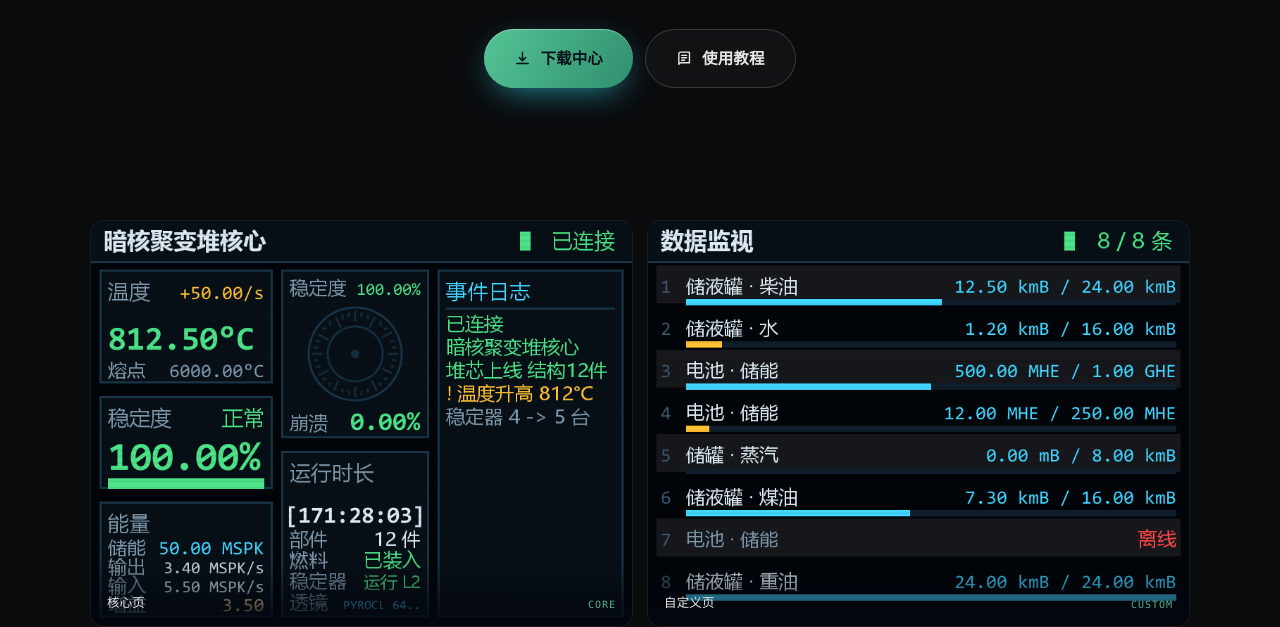
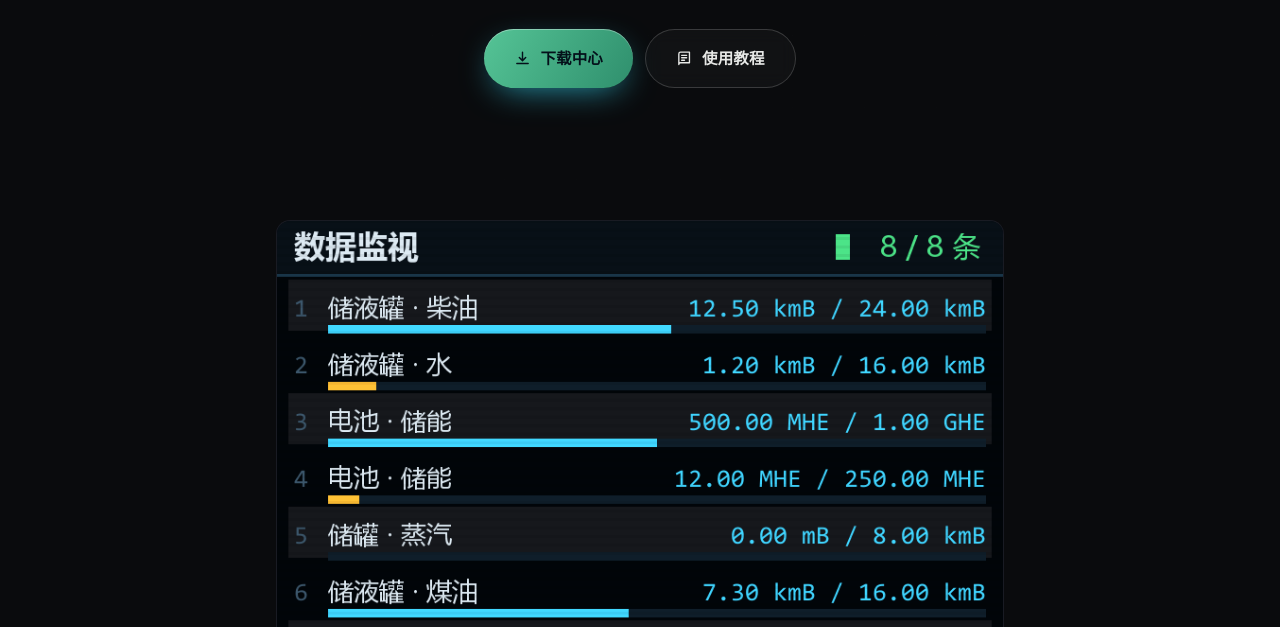
Before and after one commit to jiezhiyisichen/dfc-hub, a website: page index.html in a window 1280 px wide. Shown: the part 325-952 px from the top of the page. Drawn offline with Linux system fonts and the light colour scheme.

Commit message:
chore(home): 首页去掉核心页截图，只留自定义页并居中显示

```diff
--- a/assets/css/style.css
+++ b/assets/css/style.css
@@ -1314,6 +1314,11 @@ ul {
   grid-column: span 6;
 }
 
+/* 首页只有一张截图时居中，别铺满整行 */
+.shot--solo {
+  grid-column: 3 / span 8;
+}
+
 /* 首页截图有竖图（物品/方块一览），用 contain 避免裁掉内容 */
 .shot--half img {
   object-fit: contain;
@@ -1347,6 +1352,11 @@ ul {
 .lightbox.is-open {
   opacity: 1;
   visibility: visible;
+}
+
+/* 只有一张图时不显示翻页箭头 */
+.lightbox.is-single .lightbox-nav {
+  display: none;
 }
 
 .lightbox figure {
--- a/assets/js/site.js
+++ b/assets/js/site.js
@@ -310,6 +310,7 @@
       img.src = src;
       img.alt = caption;
       cap.textContent = caption + "  ·  " + (current + 1) + " / " + list.length;
+      box.classList.toggle("is-single", list.length <= 1);
       box.classList.add("is-open");
       document.body.classList.add("is-locked");
     }
--- a/index.html
+++ b/index.html
@@ -15,7 +15,7 @@
     <meta property="og:type" content="website" />
     <meta property="og:title" content="HBM-DFC圈下载站" />
     <meta property="og:description" content="本体与社区附属 mod 的版本下载，附百科与收录说明。" />
-    <meta property="og:image" content="assets/img/dfc-main.png" />
+    <meta property="og:image" content="assets/img/dfc-custom.png" />
     <script type="application/ld+json">
       {
         "@context": "https://schema.org",
@@ -112,13 +112,8 @@
       <section class="section section--tight" id="shots">
         <div class="wrap">
           <div class="gallery">
-            <figure class="shot shot--half reveal" data-full="assets/img/dfc-main.png" data-caption="核心页 · 暗核聚变堆实时读数" tabindex="0" role="button" aria-label="查看大图：核心页">
-              <img src="assets/img/dfc-main.png" alt="DFC 显示器核心页：温度、稳定度与崩溃圆盘" width="768" height="576" loading="eager" decoding="async" />
-              <figcaption>核心页 <em>CORE</em></figcaption>
-            </figure>
-
-            <figure class="shot shot--half reveal" data-delay="1" data-full="assets/img/dfc-custom.png" data-caption="自定义页 · 最多 8 条自选数据" tabindex="0" role="button" aria-label="查看大图：自定义页">
-              <img src="assets/img/dfc-custom.png" alt="DFC 自定义显示屏：8 条自选数据" width="768" height="576" loading="lazy" decoding="async" />
+            <figure class="shot shot--solo reveal" data-full="assets/img/dfc-custom.png" data-caption="自定义页 · 最多 8 条自选数据" tabindex="0" role="button" aria-label="查看大图：自定义页">
+              <img src="assets/img/dfc-custom.png" alt="DFC 自定义显示屏：8 条自选数据" width="768" height="576" loading="eager" decoding="async" />
               <figcaption>自定义页 <em>CUSTOM</em></figcaption>
             </figure>
           </div>
```
